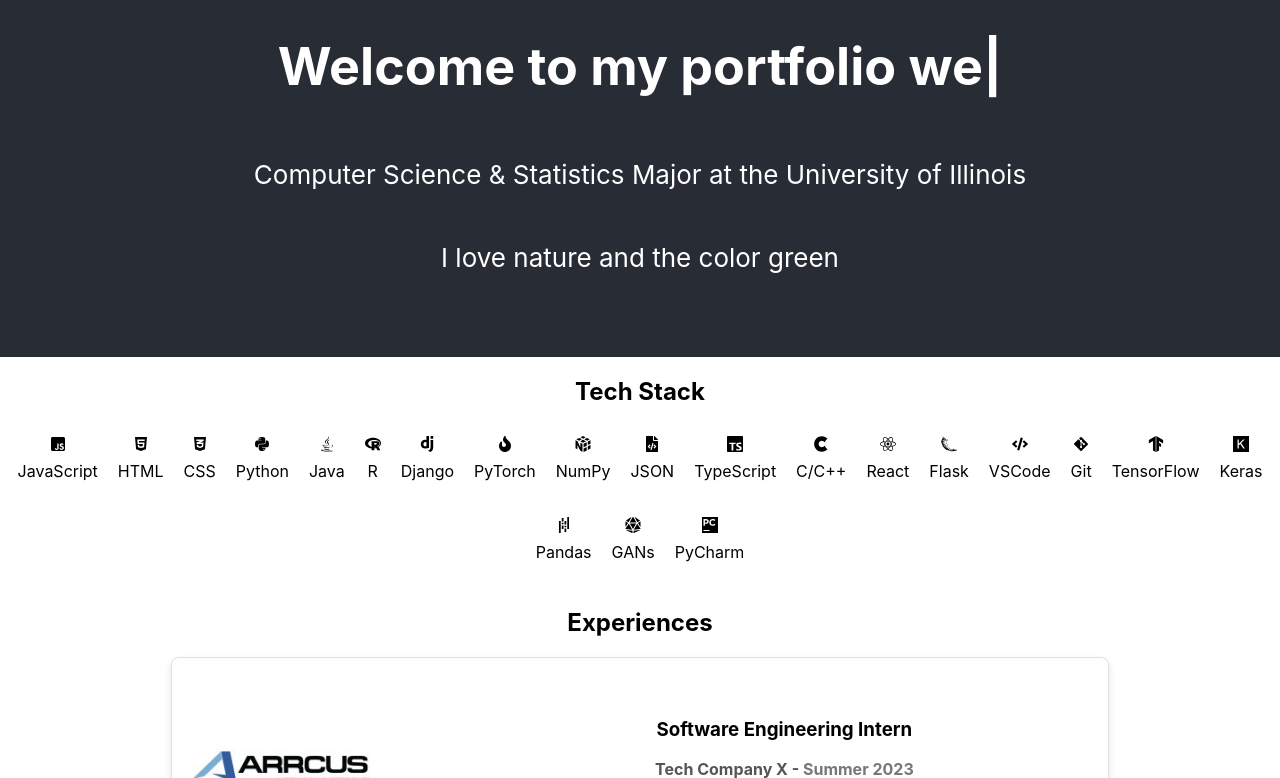
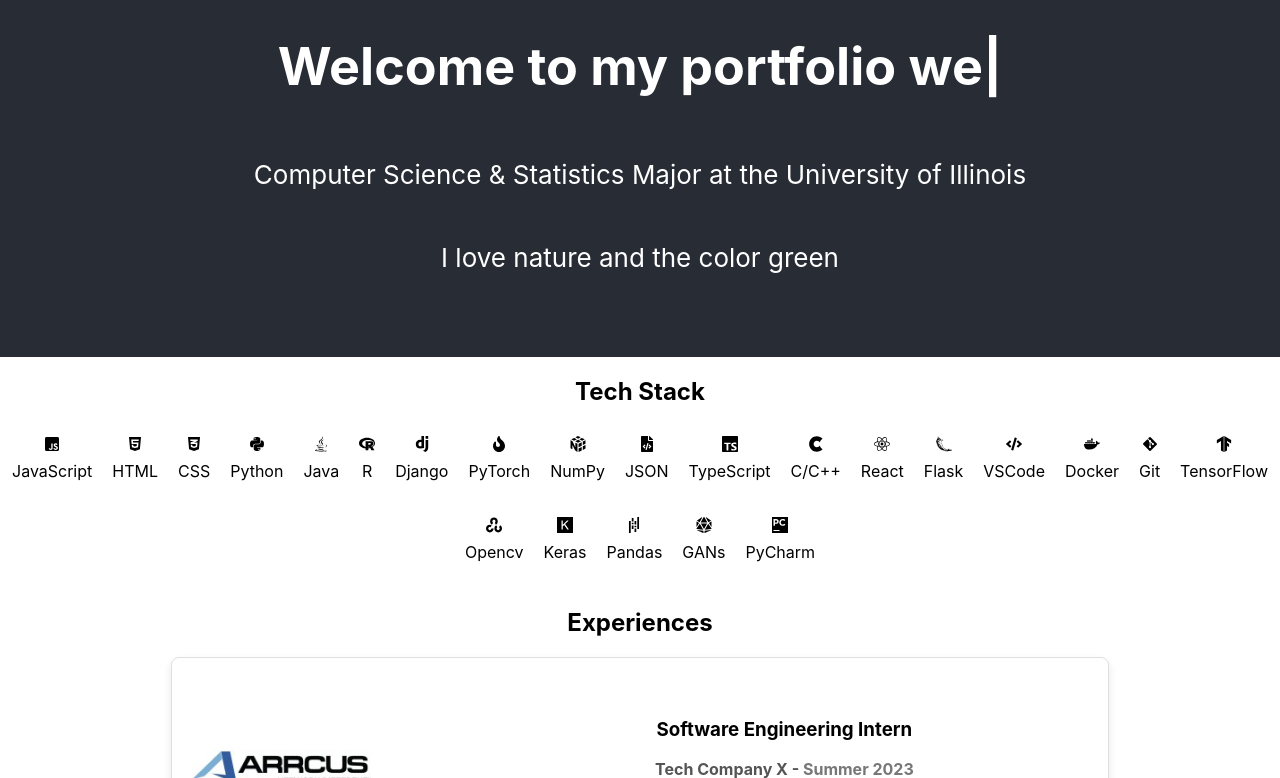
Before and after one commit to ssundr/ssundr.github.io, a React (Create React App) app in the folder portfolio/: page / in a window 1280 px wide. Shown: the part 443-1221 px from the top of the page. Built offline with nearby package versions, Linux system fonts and the light colour scheme.

Commit message:
tech stack update

```diff
--- a/portfolio/src/App.js
+++ b/portfolio/src/App.js
@@ -1,6 +1,6 @@
 import React from "react";
 import Typical from "react-typical";
-import { SiDjango, SiTensorflow, SiPycharm, SiFlask, SiPandas, SiKeras, SiTypescript, SiNumpy} from 'react-icons/si';
+import { SiDjango, SiTensorflow, SiPycharm, SiFlask, SiPandas, SiKeras, SiTypescript, SiNumpy, SiOpencv} from 'react-icons/si';
 import {
   FaJsSquare,
   FaHtml5,
@@ -15,6 +15,7 @@ import {
   FaGitAlt,
   FaCuttlefish,
   FaDiceD20,
+  FaDocker,
 } from "react-icons/fa";
 
 import "./App.css"; // Import your CSS file for styling
@@ -44,8 +45,10 @@ function App() {
     { name: "React", icon: <FaReact /> }, // React added
     { name: "Flask", icon: <SiFlask />},
     { name: "VSCode", icon: <FaCode /> }, // VSCode added
+    { name: "Docker", icon: <FaDocker />},
     { name: "Git", icon: <FaGitAlt /> }, // Git added
     { name: "TensorFlow", icon: <SiTensorflow /> }, // TensorFlow added
+    { name: "Opencv", icon: <SiOpencv />},
     { name: "Keras", icon: <SiKeras /> }, // Keras added
     { name: "Pandas", icon: <SiPandas /> }, // Pandas added
     { name: "GANs", icon: <FaDiceD20 /> }, // GANs added
```
